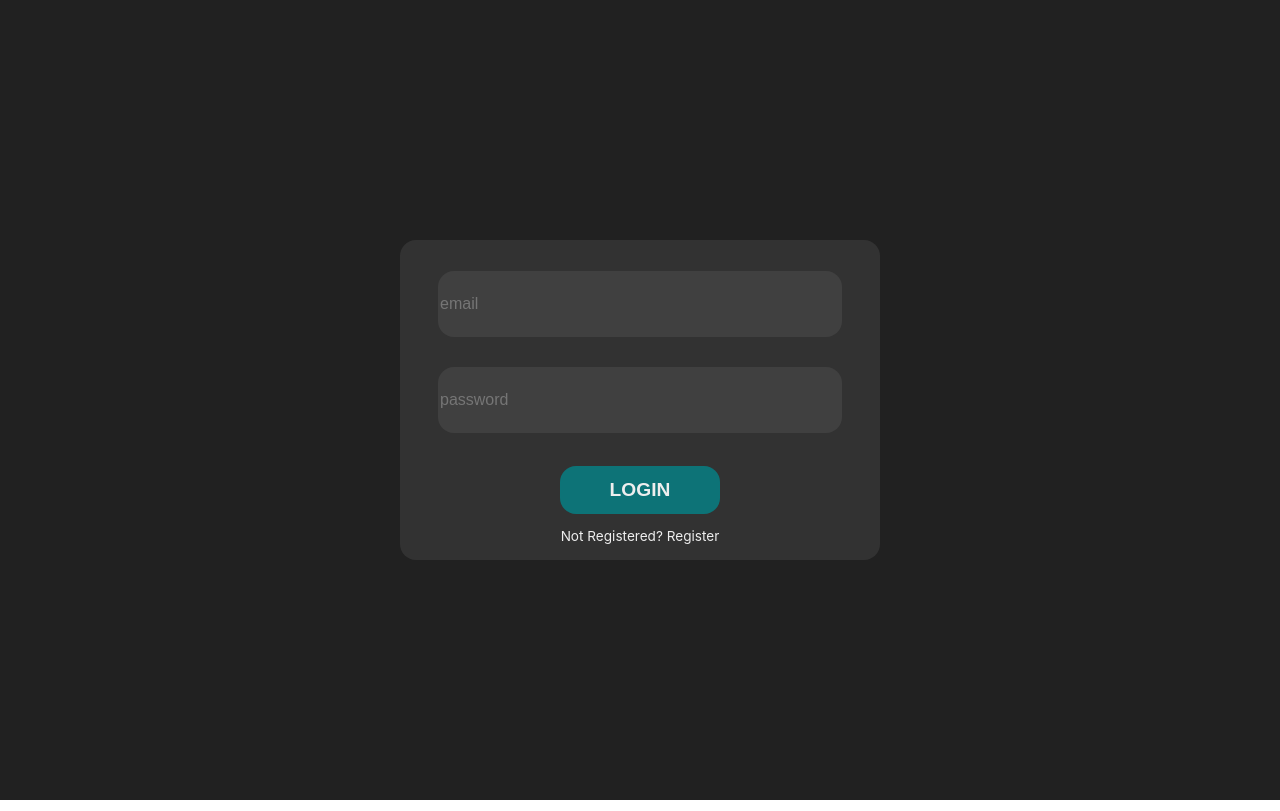
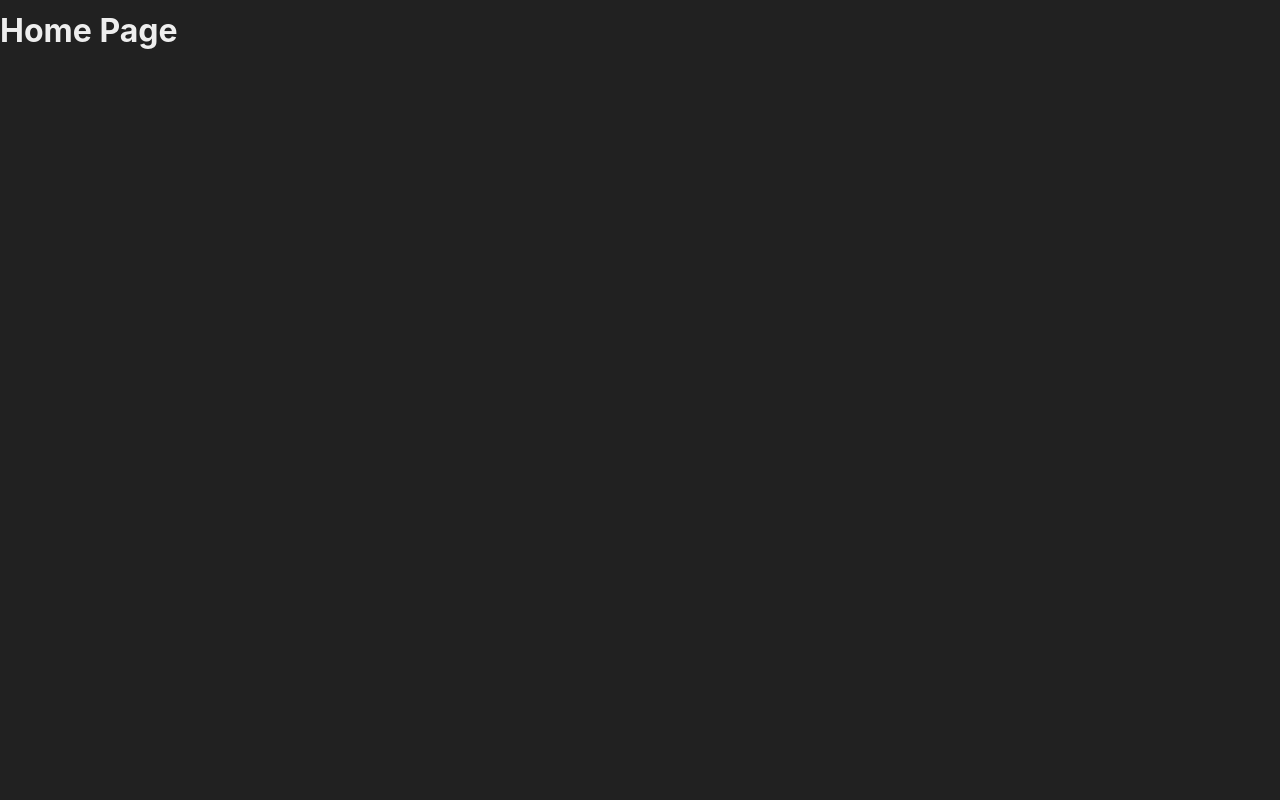
Before and after one commit to rohankurian10/database-login, a React (Create React App) app: page / in a window 1280 px wide. Built offline with nearby package versions, Linux system fonts and the light colour scheme.

Commit message:
Added router to browse components.

```diff
--- a/package.json
+++ b/package.json
@@ -8,6 +8,7 @@
     "@testing-library/user-event": "^12.8.3",
     "react": "^17.0.2",
     "react-dom": "^17.0.2",
+    "react-router-dom": "^5.3.0",
     "react-scripts": "4.0.3",
     "web-vitals": "^1.1.2"
   },
--- a/src/App.js
+++ b/src/App.js
@@ -1,12 +1,10 @@
 import "./App.css";
-// import Registration from "./components/Auth/Registration/Registration";
-import Login from "./components/Auth/Login/Login";
+import Router from "./components/Router/Router";
 
 const App = () => {
   return (
     <div className="App">
-      <Login></Login>
-      {/* <Registration></Registration> */}
+      <Router />
     </div>
   );
 };
--- a/src/components/Home/Home.css
+++ b/src/components/Home/Home.css
@@ -0,0 +1,8 @@
+.Home{
+    height: 100vh;
+    width: 100vw;
+}
+
+.Home h1{
+    color: #eeeeee;
+}
--- a/src/components/Home/Home.js
+++ b/src/components/Home/Home.js
@@ -1,7 +1,11 @@
 import "./Home.css";
 
 const Home = () => {
-  return <div></div>;
+  return (
+    <div className="Home">
+      <h1>Home Page</h1>
+    </div>
+  );
 };
 
 export default Home;
--- /dev/null
+++ b/src/components/Router/Router.js
@@ -0,0 +1,26 @@
+import { BrowserRouter, Route, Switch } from "react-router-dom";
+import Home from "../Home/Home";
+import Registration from "../Auth/Registration/Registration";
+import Login from "../Auth/Login/Login";
+
+const Router = () => {
+  return (
+    <BrowserRouter>
+      <div className="Router">
+        <Switch>
+          <Route exact path="/">
+            <Home />
+          </Route>
+          <Route path="/login">
+            <Login />
+          </Route>
+          <Route path="/registration">
+            <Registration />
+          </Route>
+        </Switch>
+      </div>
+    </BrowserRouter>
+  );
+};
+
+export default Router;
```
Also changed, not shown: 1 other file (tests, documents, lock files or other folders).
